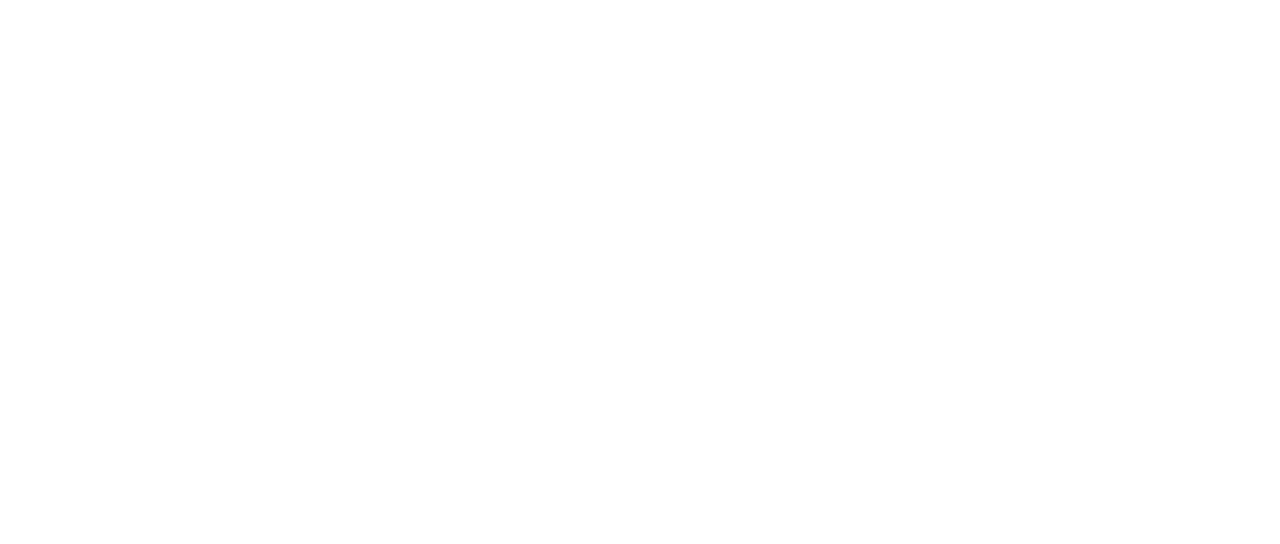
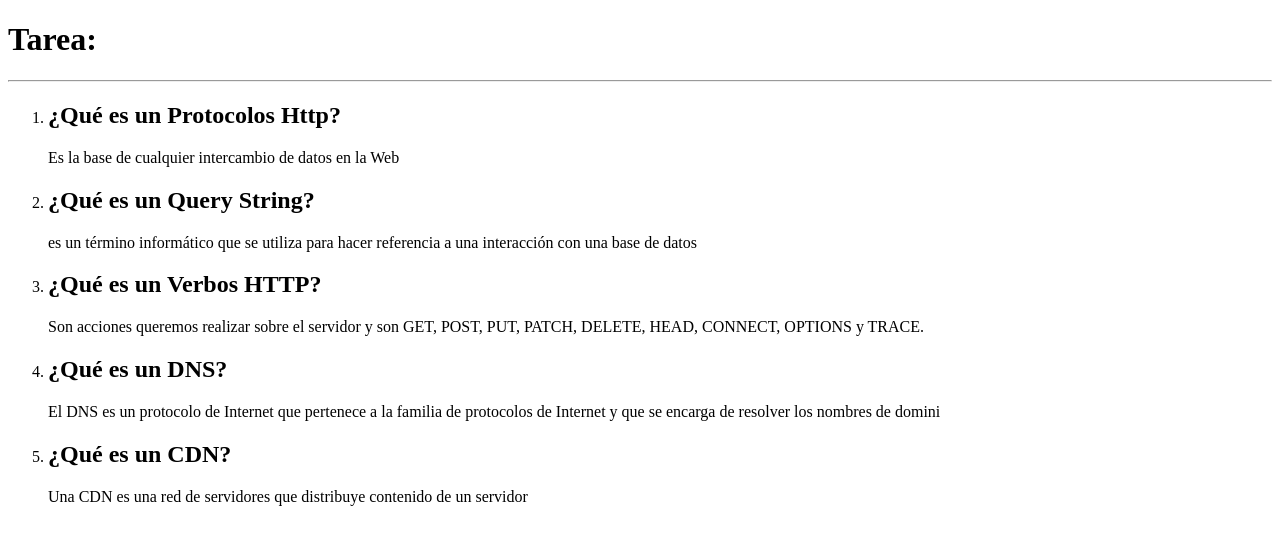
Before and after one commit to ChristopherVelasquez/Pagina-Nueva, a plain HTML site: page Tarea.html in a window 1280 px wide. Drawn offline with Linux system fonts and the light colour scheme.

Commit message:
Tarea nueva

```diff
--- a/Tarea.html
+++ b/Tarea.html
@@ -7,6 +7,36 @@
     <title>Document</title>
 </head>
 <body>
-
-</body>
+    <h1>Tarea:</h1>
+    <hr>
+    <ol>
+        <li>
+            <h2>¿Qué es un Protocolos Http?</h2>
+            <p>Es la base de cualquier intercambio de datos en la Web
+            </p>
+        </li>
+        <li>
+            <h2>¿Qué es un Query String?</h2>
+            <p>es un término informático que se utiliza para hacer referencia a una interacción con una base de datos
+            </p>
+        </li>
+        <li>
+            <h2>¿Qué es un Verbos HTTP?</h2>
+                <p>Son acciones  queremos realizar sobre el servidor y son GET, POST, PUT, PATCH, DELETE, HEAD,
+                    CONNECT, OPTIONS y TRACE.
+                </p>
+        </li>
+        <li>
+        <h2>¿Qué es un DNS?</h2>
+        <p>El DNS es un protocolo de Internet que pertenece a la familia de protocolos de Internet y que se encarga
+            de resolver los nombres de domini
+        </p>
+        </li>
+            <li>
+                <h2>¿Qué es un CDN?</h2>
+                <p>Una CDN es una red de servidores que distribuye contenido de un servidor
+                </p>
+            </li>
+    </ol>
+    </body>
 </html>
```
